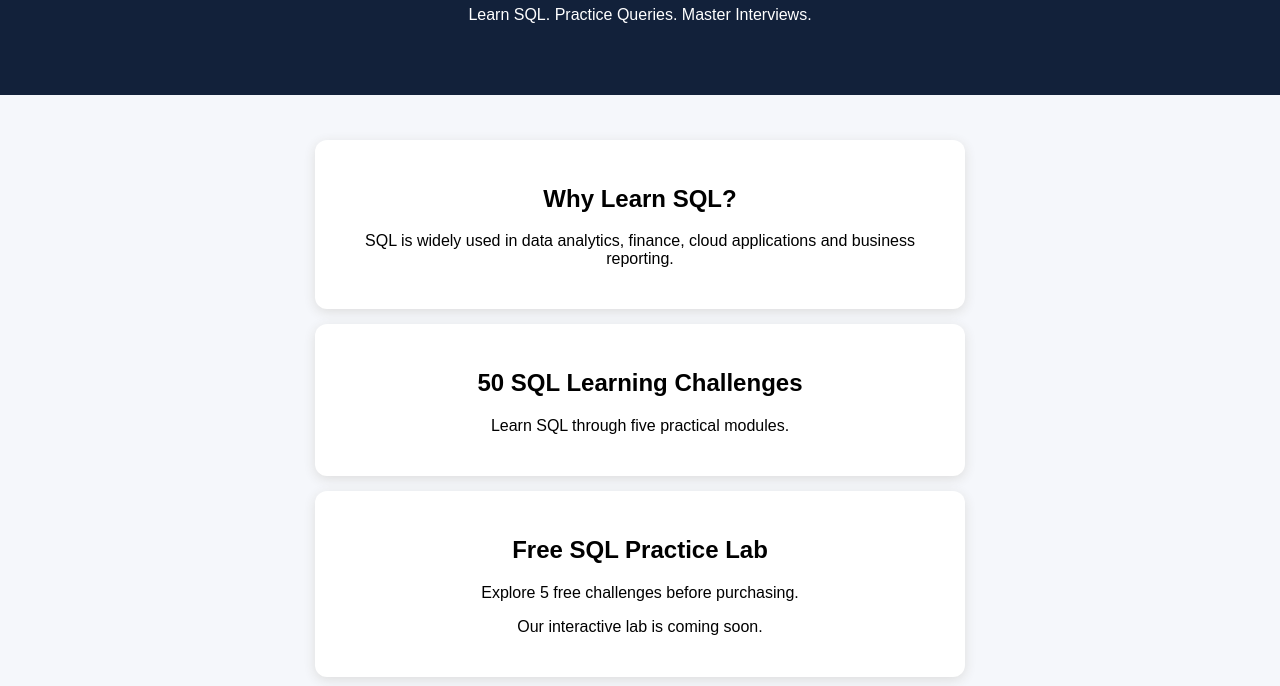
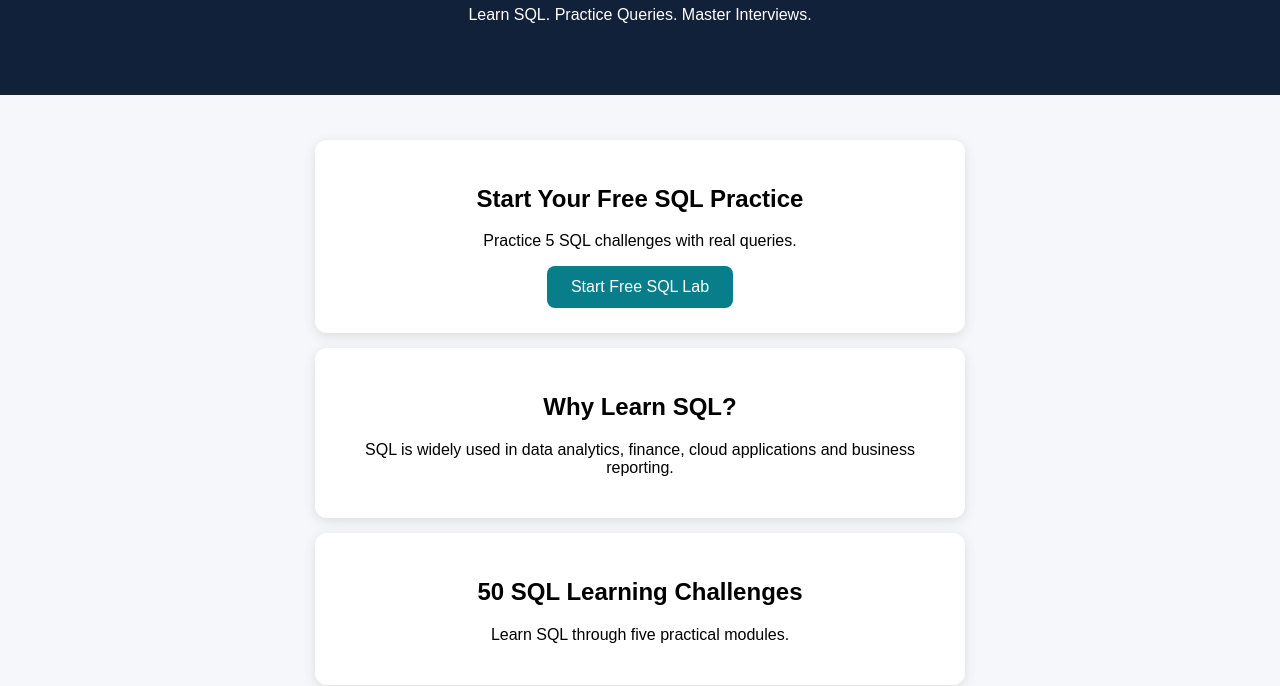
Before and after one commit to ADSQL08/SQL-Interview-Lab, a plain HTML site: page index.html in a window 1280 px wide. Shown: the part 148-834 px from the top of the page. Drawn offline with Linux system fonts and the light colour scheme.

Commit message:
Add free SQL practice card to index.html
Added a new card for free SQL practice with a link.

```diff
--- a/index.html
+++ b/index.html
@@ -43,7 +43,17 @@
     <p>Learn SQL. Practice Queries. Master Interviews.</p>
   </header>
 
+
   <main class="container">
+
+<div class="card">
+  <h2>Start Your Free SQL Practice</h2>
+  <p>Practice 5 SQL challenges with real queries.</p>
+  <a class="button" href="Lab.html">
+    Start Free SQL Lab
+  </a>
+</div>
+
     <div class="card">
       <h2>Why Learn SQL?</h2>
       <p>SQL is widely used in data analytics, finance,
```
